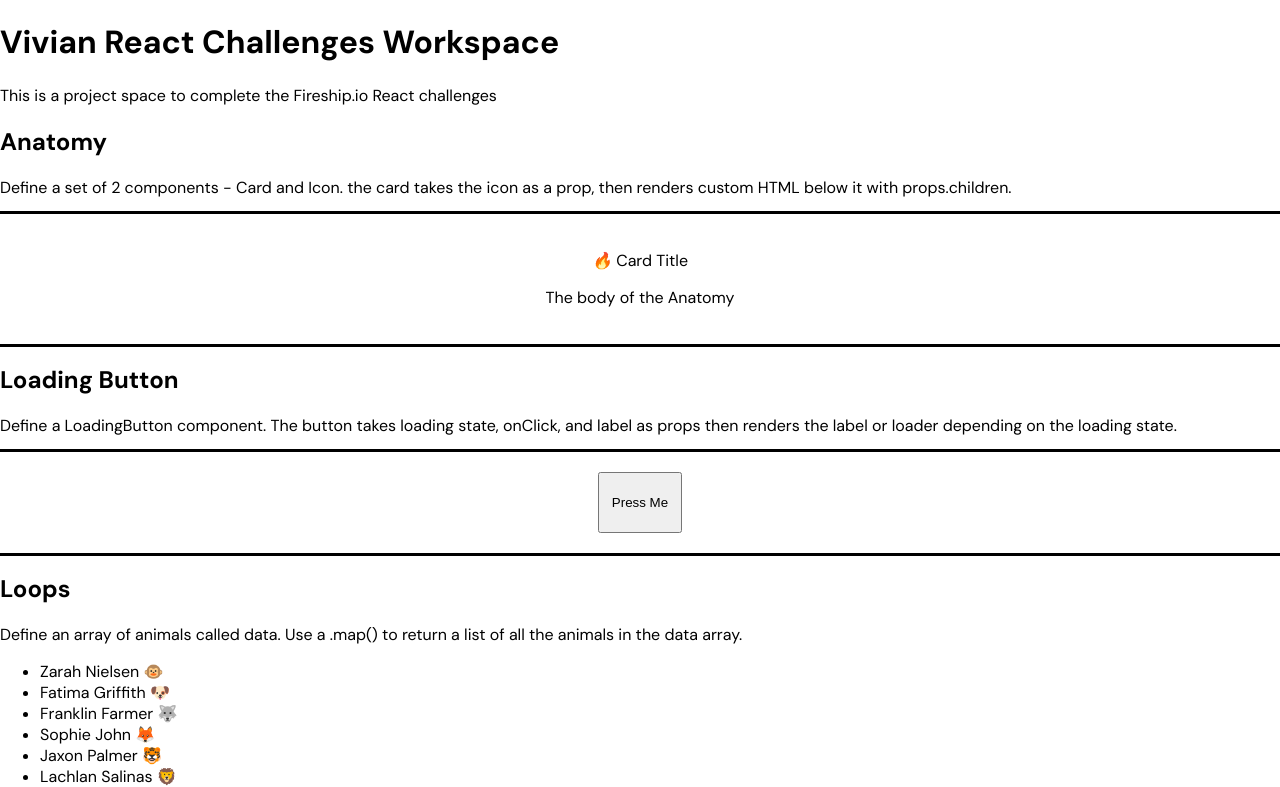
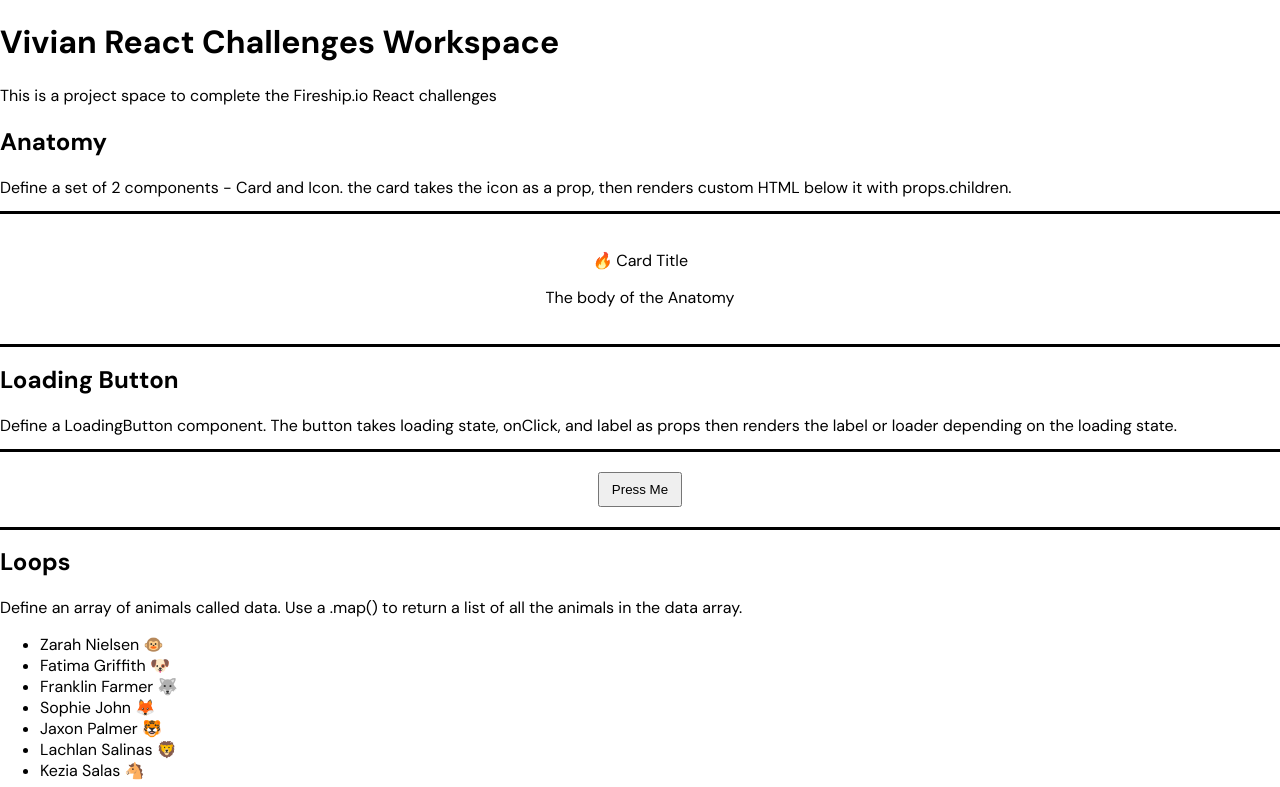
Before and after one commit to caoviv/Fireship.io-React-Challenges, a React (Create React App) app: page / in a window 1280 px wide. Shown: the top 787 px of the page. Built offline with nearby package versions, Linux system fonts and the light colour scheme.

Commit message:
remove p tag from button text

```diff
--- a/src/App.js
+++ b/src/App.js
@@ -12,7 +12,7 @@ import "./App.css";
 
 function App() {
   const [isLoading, setIsLoading] = useState(true);
-  const label = <p>Press Me</p>;
+  const label = "Press Me";
   const handleLoading = () => {
     setIsLoading((current) => !current);
   };
```
